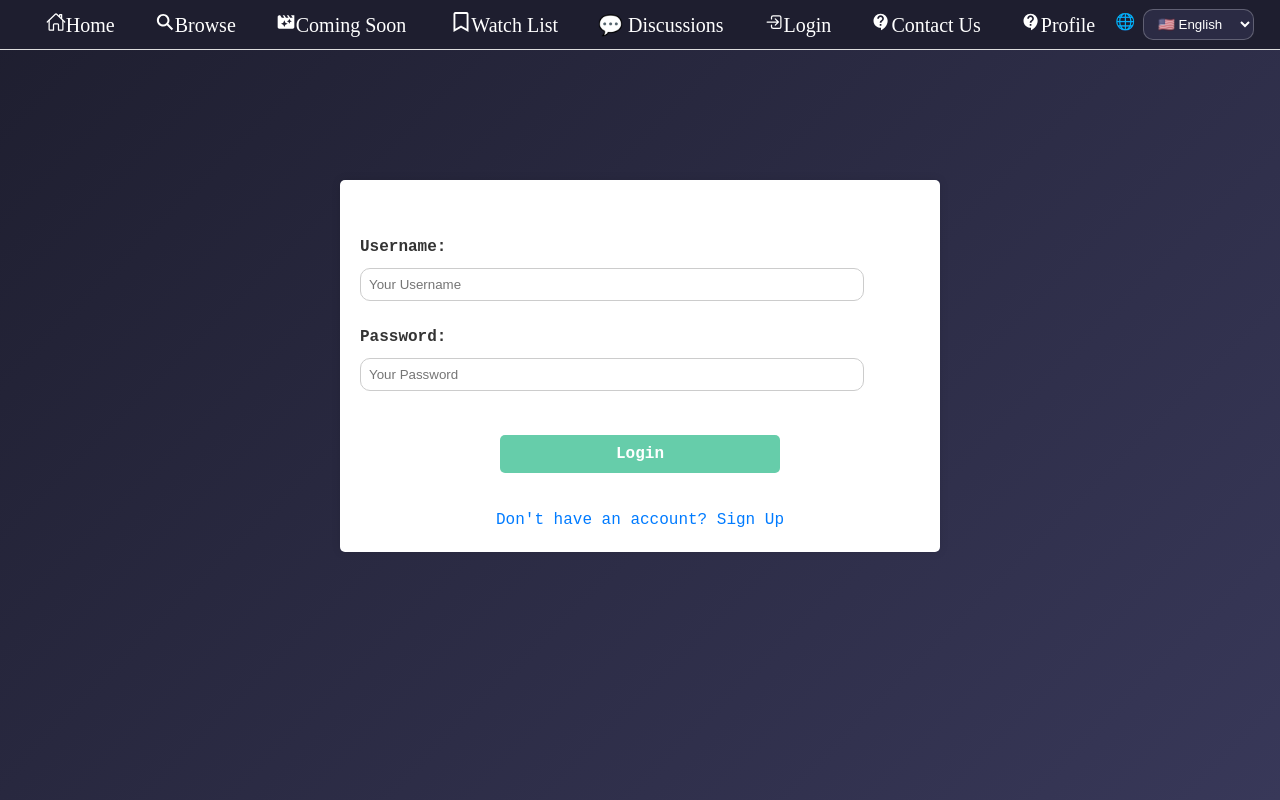
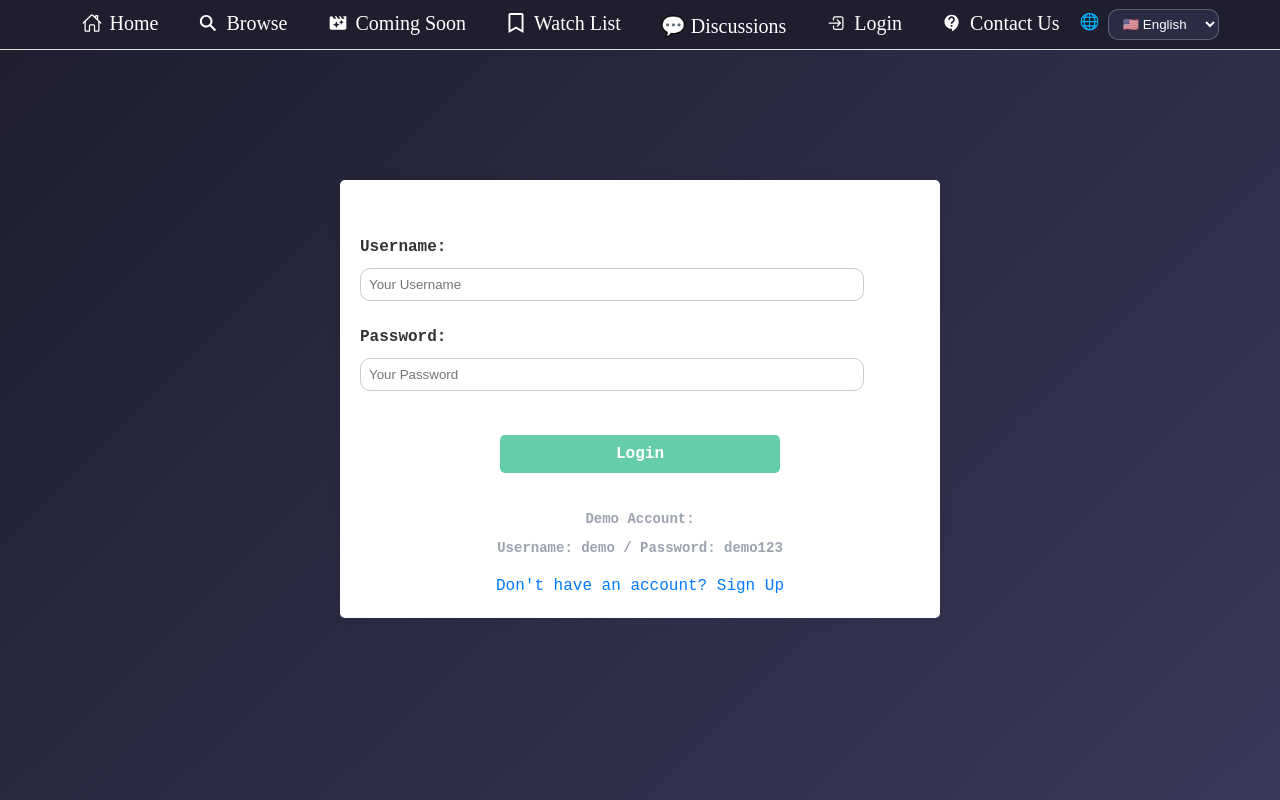
Before and after one commit to ling027/csc47300-team-spider, a React (Vite) app in the folder Movie_Rating_app/: page /login in a window 1280 px wide. Shown: the top 800 px of the page. Built offline with nearby package versions, Linux system fonts and the light colour scheme.

Commit message:
Implemented dummy account authentication with React Context

```diff
--- a/Movie_Rating_app/src/App.jsx
+++ b/Movie_Rating_app/src/App.jsx
@@ -1,10 +1,11 @@
 import { useState } from 'react'
 import { BrowserRouter as Router, Routes, Route } from "react-router-dom"
 import { LanguageProvider } from "./i18n/LanguageContext.jsx";
+import { AuthProvider } from "./context/AuthContext";
 import './App.css'
 import Browse from "./view/BrowsePage/browse.tsx"
 import Home from "./view/HomePage/home.jsx"
-import Login from "./view/LoginPage/Login.jsx"
+import Login from "./view/LoginPage/Login"
 import SignUp from "./view/SignUpPage/SignUp.jsx"
 import WatchList from "./view/WatchListPage/watchlist"
 import DiscussionPage from "./view/DiscussionPage/discussion.jsx"
@@ -19,6 +20,7 @@ function App() {
 
   return (
     <LanguageProvider>
+      <AuthProvider>
         <Router>
           <Routes>
             <Route path="/" element={<Home/>}/>
@@ -34,6 +36,7 @@ function App() {
             <Route path="/profile" element={<Profile/>}/>
           </Routes>
         </Router>
+      </AuthProvider>
     </LanguageProvider>
   );
 }
--- /dev/null
+++ b/Movie_Rating_app/src/context/AuthContext.tsx
@@ -0,0 +1,82 @@
+import { createContext, useContext, useState, useEffect, type ReactNode } from 'react';
+
+interface User {
+  username: string;
+  email: string;
+  fullName: string;
+}
+
+interface AuthContextType {
+  user: User | null;
+  login: (username: string, password: string) => boolean;
+  logout: () => void;
+  isAuthenticated: boolean;
+}
+
+const AuthContext = createContext<AuthContextType | undefined>(undefined);
+
+// Dummy account
+const DUMMY_ACCOUNT = {
+  username: 'demo',
+  password: 'demo123',
+  email: 'demo@example.com',
+  fullName: 'Demo User'
+};
+
+export function AuthProvider({ children }: { children: ReactNode }) {
+  const [user, setUser] = useState<User | null>(() => {
+    // Check localStorage for persisted user
+    const savedUser = localStorage.getItem('user');
+    if (savedUser) {
+      try {
+        return JSON.parse(savedUser);
+      } catch {
+        return null;
+      }
+    }
+    return null;
+  });
+
+  useEffect(() => {
+    // Persist user to localStorage when it changes
+    if (user) {
+      localStorage.setItem('user', JSON.stringify(user));
+    } else {
+      localStorage.removeItem('user');
+    }
+  }, [user]);
+
+  const login = (username: string, password: string): boolean => {
+    if (username.toLowerCase() === DUMMY_ACCOUNT.username.toLowerCase() && password === DUMMY_ACCOUNT.password) {
+      const userData: User = {
+        username: DUMMY_ACCOUNT.username,
+        email: DUMMY_ACCOUNT.email,
+        fullName: DUMMY_ACCOUNT.fullName
+      };
+      setUser(userData);
+      return true;
+    }
+    return false;
+  };
+
+  const logout = (): void => {
+    setUser(null);
+  };
+
+  const value: AuthContextType = {
+    user,
+    login,
+    logout,
+    isAuthenticated: !!user
+  };
+
+  return <AuthContext.Provider value={value}>{children}</AuthContext.Provider>;
+}
+
+export function useAuth() {
+  const context = useContext(AuthContext);
+  if (context === undefined) {
+    throw new Error('useAuth must be used within an AuthProvider');
+  }
+  return context;
+}
--- a/Movie_Rating_app/src/view/Component/Navbar.jsx
+++ b/Movie_Rating_app/src/view/Component/Navbar.jsx
@@ -1,16 +1,25 @@
 import "../main.css"
 import {Link, useNavigate} from 'react-router-dom';
 import { useLang } from "../../i18n/LanguageContext.jsx";
+import { useAuth } from "../../context/AuthContext";
 import { IoHomeOutline } from "react-icons/io5";
 import { IoSearchSharp } from "react-icons/io5";
 import { MdMovieFilter } from "react-icons/md";
 import { FaRegBookmark } from "react-icons/fa";
 import { IoLogInOutline } from "react-icons/io5";
+import { IoLogOutOutline } from "react-icons/io5";
 import { MdContactSupport } from "react-icons/md";
 
 
 function NavBar() {
     const { lang,setLang, t } = useLang();
+    const { isAuthenticated, user, logout } = useAuth();
+    const navigate = useNavigate();
+
+    const handleLogout = () => {
+        logout();
+        navigate('/');
+    };
     return (
         <nav className="navbar">
         <nav className="links">
@@ -19,9 +28,17 @@ function NavBar() {
             <Link to="/coming-soon" className="nav-link"><MdMovieFilter/>{t("comingSoon")}</Link>
             <Link to="/watchlist" className="nav-link"> <FaRegBookmark/>{t("watchlist")}</Link>
             <Link to="/discussions" className="nav-link">💬 Discussions</Link>
-            <Link to="/Login" className="nav-link"><IoLogInOutline/>{t("login")}</Link>
+            {isAuthenticated ? (
+                <>
+                    <Link to="/profile" className="nav-link"><MdContactSupport/>Profile</Link>
+                    <button onClick={handleLogout} className="nav-link">
+                        <IoLogOutOutline/>Logout
+                    </button>
+                </>
+            ) : (
+                <Link to="/login" className="nav-link"><IoLogInOutline/>{t("login")}</Link>
+            )}
             <Link to="/contactus" className="nav-link"><MdContactSupport/>{t("contact")}</Link>
-            <Link to="/profile" className="nav-link"><MdContactSupport/>Profile</Link>
         </nav>
 
             <div className="nav-right">
--- a/Movie_Rating_app/src/view/LoginPage/Login.jsx
+++ /dev/null
@@ -1,40 +0,0 @@
-import "../main.css"
-import "./Login.css"
-import NavBar from "../Component/Navbar.jsx"
-import {Link, useNavigate} from 'react-router-dom';
-import { useLang } from "../../i18n/LanguageContext.jsx";
-
-function Login(){
-    const { t } = useLang();
-
-    return(
-        <div className="body">
-        <header class="site-header">
-           <NavBar/>
-        </header>
-
-        <main class="login-page">
-
-        <div class="login-container" >
-            <h1>{t("login")}</h1>
-            <form action="/login" method="post">
-                <label for="username">{t("username")}</label>
-                <br/>
-                <input type="text" class="login-input" name="username" placeholder={t("yourUsername")} required />
-                <br />
-                <label for="password">{t("password")}</label>
-                <br/>
-                <input type="password" class="login-input" name="password"  placeholder={t("yourPassword")} />
-                <br />
-                <button type="submit" class="login-button">{t("login")}</button>
-            </form>
-
-            <Link to="/SignUp" class="signup-link">{t("noAccount")}</Link>
-        </div>
-        </main>
-    </div>
-
-    );
-}
-
-export default Login;
--- /dev/null
+++ b/Movie_Rating_app/src/view/LoginPage/Login.tsx
@@ -0,0 +1,106 @@
+import "../main.css";
+import "./Login.css";
+import NavBar from "../Component/Navbar.jsx";
+import { Link, useNavigate } from 'react-router-dom';
+import { useLang } from "../../i18n/LanguageContext.jsx";
+import { useAuth } from "../../context/AuthContext";
+import { useState, type FormEvent } from 'react';
+
+function Login(): React.ReactElement {
+  const { t } = useLang();
+  const { login } = useAuth();
+  const navigate = useNavigate();
+  const [username, setUsername] = useState<string>('');
+  const [password, setPassword] = useState<string>('');
+  const [error, setError] = useState<string>('');
+  const [isLoading, setIsLoading] = useState<boolean>(false);
+
+  const handleSubmit = async (e: FormEvent<HTMLFormElement>): Promise<void> => {
+    e.preventDefault();
+    setError('');
+    setIsLoading(true);
+
+    // Small delay for UX (simulating API call)
+    await new Promise(resolve => setTimeout(resolve, 500));
+
+    const success = login(username.trim(), password);
+
+    if (success) {
+      navigate('/');
+    } else {
+      setError('Invalid username or password');
+    }
+
+    setIsLoading(false);
+  };
+
+  return (
+    <div className="body">
+      <header className="site-header">
+        <NavBar/>
+      </header>
+
+      <main className="login-page">
+        <div className="login-container">
+          <h1>{t("login")}</h1>
+          {error && (
+            <div style={{
+              color: '#ef4444',
+              backgroundColor: '#fee2e2',
+              padding: '0.75rem',
+              borderRadius: '4px',
+              marginBottom: '1rem',
+              fontSize: '0.875rem'
+            }}>
+              {error}
+            </div>
+          )}
+          <form onSubmit={handleSubmit}>
+            <label htmlFor="username">{t("username")}</label>
+            <br/>
+            <input
+              type="text"
+              className="login-input"
+              id="username"
+              name="username"
+              placeholder={t("yourUsername")}
+              value={username}
+              onChange={(e) => setUsername(e.target.value)}
+              required
+            />
+            <br />
+            <label htmlFor="password">{t("password")}</label>
+            <br/>
+            <input
+              type="password"
+              className="login-input"
+              id="password"
+              name="password"
+              placeholder={t("yourPassword")}
+              value={password}
+              onChange={(e) => setPassword(e.target.value)}
+              required
+            />
+            <br />
+            <button
+              type="submit"
+              className="login-button"
+              disabled={isLoading}
+            >
+              {isLoading ? 'Logging in...' : t("login")}
+            </button>
+          </form>
+
+          <div style={{ marginTop: '1rem', fontSize: '0.875rem', color: '#9ca3af', textAlign: 'center' }}>
+            <p style={{ marginBottom: '0.5rem' }}>Demo Account:</p>
+            <p>Username: <strong>demo</strong> / Password: <strong>demo123</strong></p>
+          </div>
+
+          <Link to="/signup" className="signup-link">{t("noAccount")}</Link>
+        </div>
+      </main>
+    </div>
+  );
+}
+
+export default Login;
--- a/Movie_Rating_app/src/view/Profile/profile.jsx
+++ b/Movie_Rating_app/src/view/Profile/profile.jsx
@@ -2,13 +2,26 @@ import "./profile.css";
 import "../main.css";
 import NavBar from "../Component/Navbar.jsx";
 import { useLang } from "../../i18n/LanguageContext.jsx";
+import { useAuth } from "../../context/AuthContext";
 import { useMemo, useState } from "react";
+import { useNavigate } from "react-router-dom";
+import { useEffect } from "react";
 
 function Profile() {
   const { t } = useLang();
+  const { user: authUser, isAuthenticated } = useAuth();
+  const navigate = useNavigate();
+
+  useEffect(() => {
+    if (!isAuthenticated) {
+      navigate('/login');
+    }
+  }, [isAuthenticated, navigate]);
+
   const [user] = useState({
-    username: "MovieFan123",
-    email: "moviefan@example.com",
+    username: authUser?.username || "MovieFan123",
+    email: authUser?.email || "moviefan@example.com",
+    fullName: authUser?.fullName || "Movie Fan",
     joined: "March 2024",
     avatar: "https://cdn-icons-png.flaticon.com/512/847/847969.png",
     stats: {
--- a/Movie_Rating_app/src/view/main.css
+++ b/Movie_Rating_app/src/view/main.css
@@ -25,15 +25,24 @@
     height:50px;
   }
 
-  .links a {
+  .links a,
+  .links button {
     font-family:'Times New Roman', Times, serif;
     margin: 0 20px;
     text-decoration: none;
     color: white;
     font-size: 20px;
+    background: none;
+    border: none;
+    cursor: pointer;
+    padding: 0;
+    display: inline-flex;
+    align-items: center;
+    gap: 0.5rem;
   }
 
-  .links a:hover {
+  .links a:hover,
+  .links button:hover {
     text-decoration: underline;
   }
 
```
Lines whose indentation alone changed are shown as unchanged.
